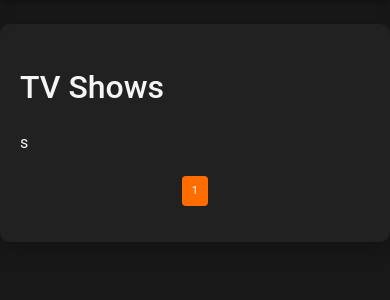
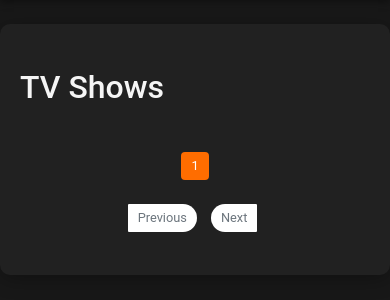
Before and after one commit to davidzarud/torrent-scraper, a Flask app: page /tv in a window 390 px wide. Shown: the part 151-451 px from the top of the page. Run offline with Flask 3, Linux system fonts and the light colour scheme; data that the repository does not hold is empty; some libraries are stand-ins or nearby versions.

Commit message:
Fix navbar for tvshows

```diff
--- a/static/css/movies.css
+++ b/static/css/movies.css
@@ -209,7 +209,7 @@ body {
         margin: 10px;
     }
 
-.pagination {
+    .pagination {
         padding: 0 10px;
     }
 
--- a/static/css/tvshows.css
+++ b/static/css/tvshows.css
@@ -108,12 +108,23 @@ body {
 }
 
 .pagination {
-    justify-content: center;
+    display: flex;
+    flex-direction: column;
+    align-items: center;
     margin-top: 20px;
 }
 
+.number-pagination {
+    display: flex;
+    flex-wrap: wrap;
+    justify-content: center;
+    margin-bottom: 10px;
+    max-width: 100%;
+    overflow-x: auto;
+}
+
 .pagination .page-item {
-    margin: 0 5px;
+    margin: 2px;
 }
 
 .pagination .page-item.active .page-link {
@@ -123,7 +134,7 @@ body {
 }
 
 .pagination .page-link {
-    color: #000000;
+    color: #f5f5f5;
     padding: 8px 16px;
     border-radius: 50px;
     background-color: #424242;
@@ -134,6 +145,17 @@ body {
 .pagination .page-link:hover {
     background-color: #ff6d00;
     color: #ffffff;
+}
+
+.prev-next-buttons {
+    display: flex;
+    justify-content: center;
+    width: 100%;
+}
+
+.prev-next-link {
+    margin: 5px;
+    text-align: center;
 }
 
 .top-bar .dropdown {
@@ -187,21 +209,26 @@ body {
         margin: 10px;
     }
 
-        .pagination {
-            flex-direction: row;
-            overflow-x: auto; /* Allow horizontal scroll if needed */
-            padding: 0 10px; /* Add some horizontal padding */
-        }
+    .pagination {
+        padding: 0 10px;
+    }
 
-        .pagination .page-link {
-            padding: 8px 10px;
-            font-size: 0.7rem; /* Smaller font size for better fit */
-            white-space: nowrap; /* Prevent text wrapping */
-        }
+    .pagination .page-link {
+        padding: 6px 10px;
+        font-size: 0.8rem;
+    }
 
-        .pagination .page-item {
-            margin: 0 3px; /* Reduced spacing between pagination items */
-        }
+    .number-pagination {
+        margin-bottom: 15px;
+    }
+
+    .prev-next-buttons {
+        flex-direction: row;
+    }
+
+    .prev-next-link {
+        flex: 1;
+    }
 }
 
 @media (min-width: 768px) {
--- a/templates/tvshows.html
+++ b/templates/tvshows.html
@@ -43,26 +43,19 @@
             </a>
         </div>
         {% endfor %}
-    </div>s
+    </div>
     {% set total_pages = total_pages if total_pages is defined else 1 %}
     {% set page = page if page is defined else 1 %}
 
     <nav aria-label="Page navigation">
         <ul class="pagination">
-            {% if page > 1 %}
-            <li class="page-item">
-                <a class="page-link"
-                   href="?query={{ request.args.get('query') }}&page={{ page - 1 }}&sort={{ request.args.get('sort') }}">Previous</a>
-            </li>
-            {% endif %}
-
+            <div class="number-pagination">
                 {% set start_page = page - 5 if page - 5 > 1 else 1 %}
                 {% set end_page = page + 4 if page + 4 < total_pages else total_pages %}
 
                 {% if start_page > 1 %}
                 <li class="page-item">
-                <a class="page-link"
-                   href="?query={{ request.args.get('query') }}&page=1&sort={{ request.args.get('sort') }}">1</a>
+                    <a class="page-link" href="?query={{ request.args.get('query') }}&page=1&sort={{ request.args.get('sort') }}">1</a>
                 </li>
                 <li class="page-item disabled">
                     <span class="page-link">...</span>
@@ -71,9 +64,7 @@
 
                 {% for p in range(start_page, end_page + 1) %}
                 <li class="page-item {% if p == page %}active{% endif %}">
-                <a class="page-link"
-                   href="?query={{ request.args.get('query') }}&page={{ p }}&sort={{ request.args.get('sort') }}">{{ p
-                    }}</a>
+                    <a class="page-link" href="?query={{ request.args.get('query') }}&page={{ p }}&sort={{ request.args.get('sort') }}">{{ p }}</a>
                 </li>
                 {% endfor %}
 
@@ -82,21 +73,21 @@
                     <span class="page-link">...</span>
                 </li>
                 <li class="page-item">
-                <a class="page-link"
-                   href="?query={{ request.args.get('query') }}&page={{ total_pages }}&sort={{ request.args.get('sort') }}">{{
-                    total_pages }}</a>
+                    <a class="page-link" href="?query={{ request.args.get('query') }}&page={{ total_pages }}&sort={{ request.args.get('sort') }}">{{ total_pages }}</a>
                 </li>
                 {% endif %}
+            </div>
 
-            {% if page < total_pages %}
-            <li class="page-item">
-                <a class="page-link"
-                   href="?query={{ request.args.get('query') }}&page={{ page + 1 }}&sort={{ request.args.get('sort') }}">Next</a>
+            <div class="prev-next-buttons">
+                <li class="page-item {% if page == 1 %}disabled{% endif %}">
+                    <a class="page-link prev-next-link" href="?query={{ request.args.get('query') }}&page={{ page - 1 }}&sort={{ request.args.get('sort') }}">Previous</a>
                 </li>
-            {% endif %}
+                <li class="page-item {% if page == total_pages %}disabled{% endif %}">
+                    <a class="page-link prev-next-link" href="?query={{ request.args.get('query') }}&page={{ page + 1 }}&sort={{ request.args.get('sort') }}">Next</a>
+                </li>
+            </div>
         </ul>
     </nav>
-
 </div>
 
 <script src="https://ajax.googleapis.com/ajax/libs/jquery/3.5.1/jquery.min.js"></script>
```
Lines whose indentation alone changed are shown as unchanged.
